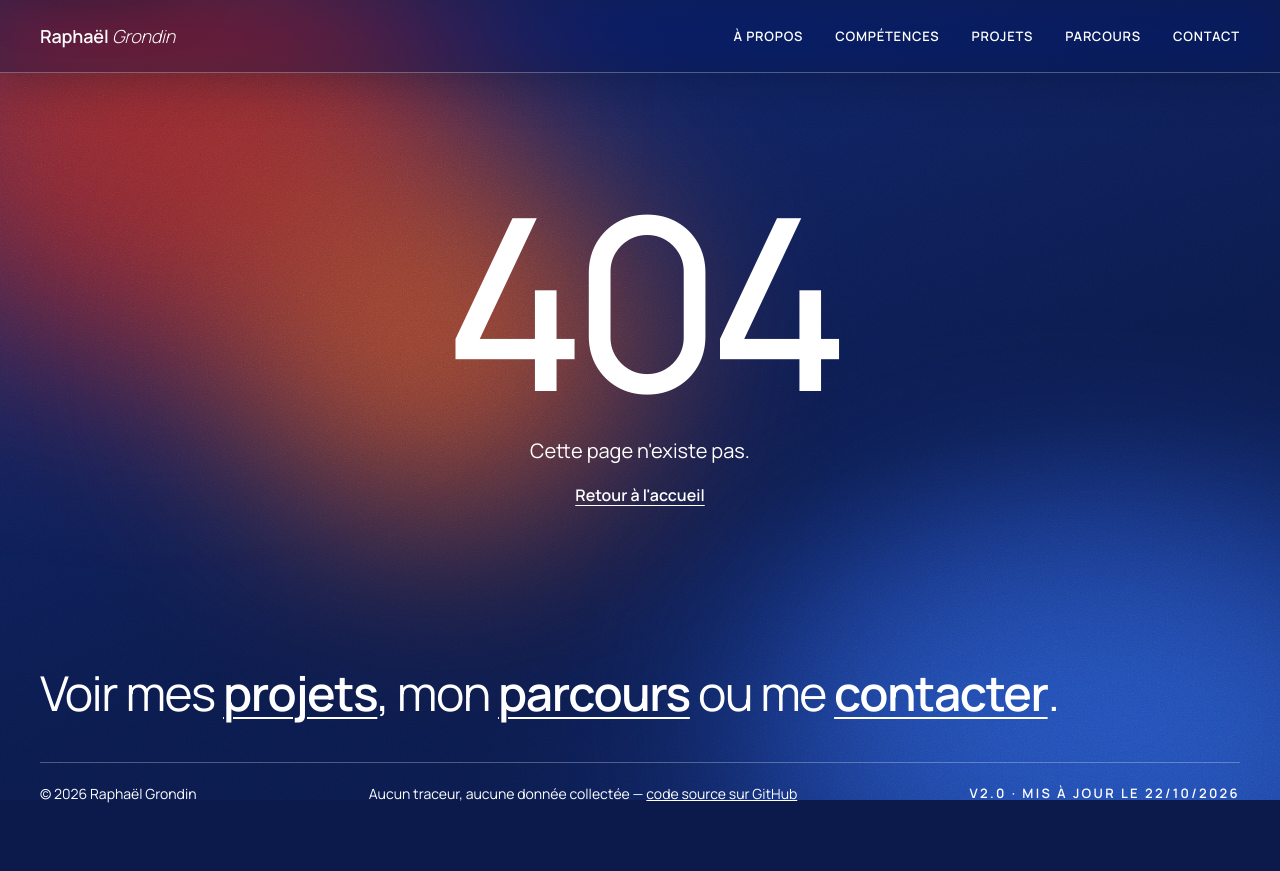
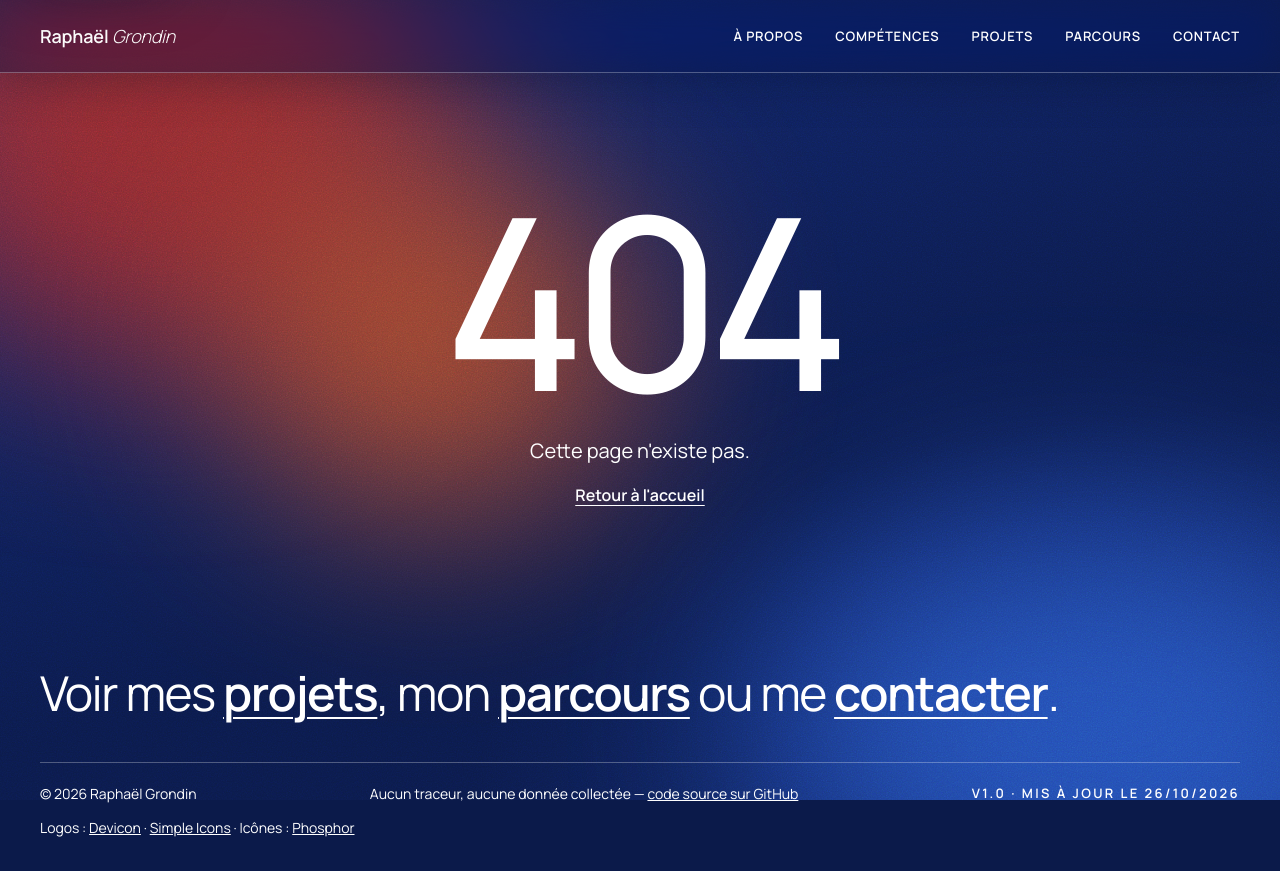
Before and after one commit to grdRaphael/portfolio_grd_raphael, a React (Vite) app: page /projet/1 in a window 1280 px wide. Before the commit the page ends 837 px from the top, so only its background shows below. Built offline with nearby package versions, Linux system fonts and the light colour scheme.

Commit message:
Set site version and credit icon sources in footer

```diff
--- a/src/components/Footer/Footer.tsx
+++ b/src/components/Footer/Footer.tsx
@@ -2,8 +2,8 @@ import { Link } from "react-router-dom"
 import "./Footer.scss"
 
 // Version du site, à mettre à jour à chaque mise en ligne (idée vue chez Lynn Fisher et Ev Astapov)
-const VERSION = "v2.0"
-const UPDATED = "22/10/2026"
+const VERSION = "v1.0"
+const UPDATED = "26/10/2026"
 
 const Footer = () => {
     return (
@@ -22,9 +22,15 @@ const Footer = () => {
                 {/* Idée vue chez Keziah Moselle : dire ce que le site ne fait pas */}
                 <p>
                     Aucun traceur, aucune donnée collectée —{" "}
-                    <a href="https://github.com/grdRaphael/portfolio_grd_raphael" >code source sur GitHub</a>
+                    <a href="https://github.com/grdRaphael/portfolio_grd_raphael" target="_blank" rel="noreferrer">code source sur GitHub<span className="sr_only"> (nouvel onglet)</span></a>
                 </p>
                 <p className="code">{VERSION} · mis à jour le {UPDATED}</p>
+                {/* Crédits des logos et icônes utilisés (détail dans INSPIRATIONS.md) */}
+                <p>
+                    Logos : <a href="https://devicon.dev" target="_blank" rel="noreferrer">Devicon<span className="sr_only"> (nouvel onglet)</span></a>
+                    {" · "}<a href="https://simpleicons.org" target="_blank" rel="noreferrer">Simple Icons<span className="sr_only"> (nouvel onglet)</span></a>
+                    {" · "}Icônes : <a href="https://phosphoricons.com" target="_blank" rel="noreferrer">Phosphor<span className="sr_only"> (nouvel onglet)</span></a>
+                </p>
             </div>
         </footer>
     )
```
